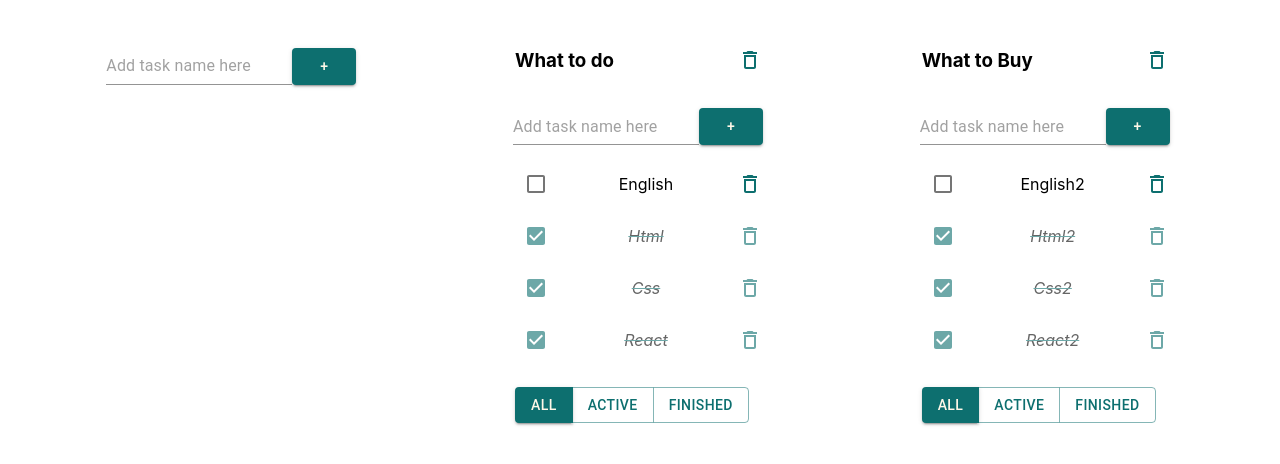
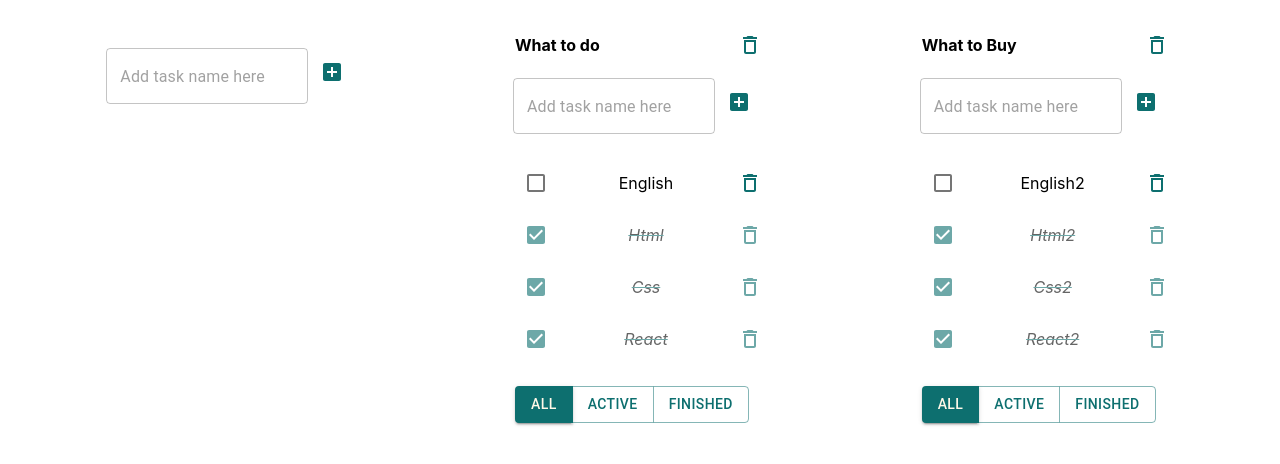
Before and after one commit to Alonasa/todoFinal, a React (Create React App) app: page / in a window 1280 px wide. Shown: the top 464 px of the page. Built offline with nearby package versions, Linux system fonts and the light colour scheme.

Commit message:
fix jumping button

```diff
--- a/src/AddItemForm.tsx
+++ b/src/AddItemForm.tsx
@@ -1,6 +1,6 @@
 import React, {ChangeEvent, KeyboardEvent, useState} from 'react';
-import {Box, Button, Grid, Input, MuiThemeProvider} from '@material-ui/core';
-import {theme} from './theme';
+import {Box, Grid, IconButton, TextField} from '@material-ui/core';
+import {AddBox} from '@material-ui/icons';
 
 
 type propsType = {
@@ -32,20 +32,23 @@ const AddItemForm = (props: propsType) => {
 	setTitle(e.currentTarget.value)
   }
   return (
-	  <Box mt={10} mb={10} width={250}>
+	  <Box mt={10} mb={15} width={250}>
 		<Grid container xs={12} spacing={2} direction={'row'} wrap={"wrap"}>
 		  <Grid container direction={'row'} wrap={'nowrap'}>
-			<Input
+			<TextField
+			  variant={'outlined'}
 			  value={title}
 			  onChange={onChangeHandler}
 			  onKeyPress={onKeyHandler} id="outlined-basic"
 			  placeholder="Add task name here"
 			  color="secondary" type="text" autoComplete={'off'}
+			  error={!!error}
+			  helperText={error}
 			/>
-			<Button variant="contained" color="secondary"
-					onClick={addTask}>+</Button>
+			<IconButton color="secondary" onClick={addTask}>
+			  <AddBox/>
+			</IconButton>
 		  </Grid>
-		  {error ? <span className="error__message">{error}</span> : ''}
 		</Grid>
 	  </Box>
   );
--- a/src/App.css
+++ b/src/App.css
@@ -53,3 +53,7 @@
   display: flex;
   align-items: flex-start;
 }
+
+.MuiIconButton-root {
+  align-self: baseline;
+}
--- a/src/TodoList.tsx
+++ b/src/TodoList.tsx
@@ -73,12 +73,12 @@ export const TodoList = (props: propsType) => {
   }
 
   return (
-	<Box width={250}>
+	<Box width={250} mb={20}>
 	  <Grid container xs={12} direction={'row'} wrap={'nowrap'} justifyContent={'space-between'} alignItems={'center'}>
-		<h3>
+		<b>
 		  <EditableSpan title={props.title}
 						callback={(title) => updateTaskHandler}/>
-		</h3>
+		</b>
 		<IconButton onClick={removeTodolistHandler} color='secondary' size={'small'}>
 		  <DeleteOutline/>
 		</IconButton>
--- a/src/theme.ts
+++ b/src/theme.ts
@@ -10,6 +10,9 @@ export const theme = createTheme({
 	  main: '#0D6F6FFF',
 	  contrastText: '#fff8e8',
 	},
+	error: {
+	  main: '#ff1493'
+	},
 	contrastThreshold: 3,
 	tonalOffset: 0.2,
   },
```
